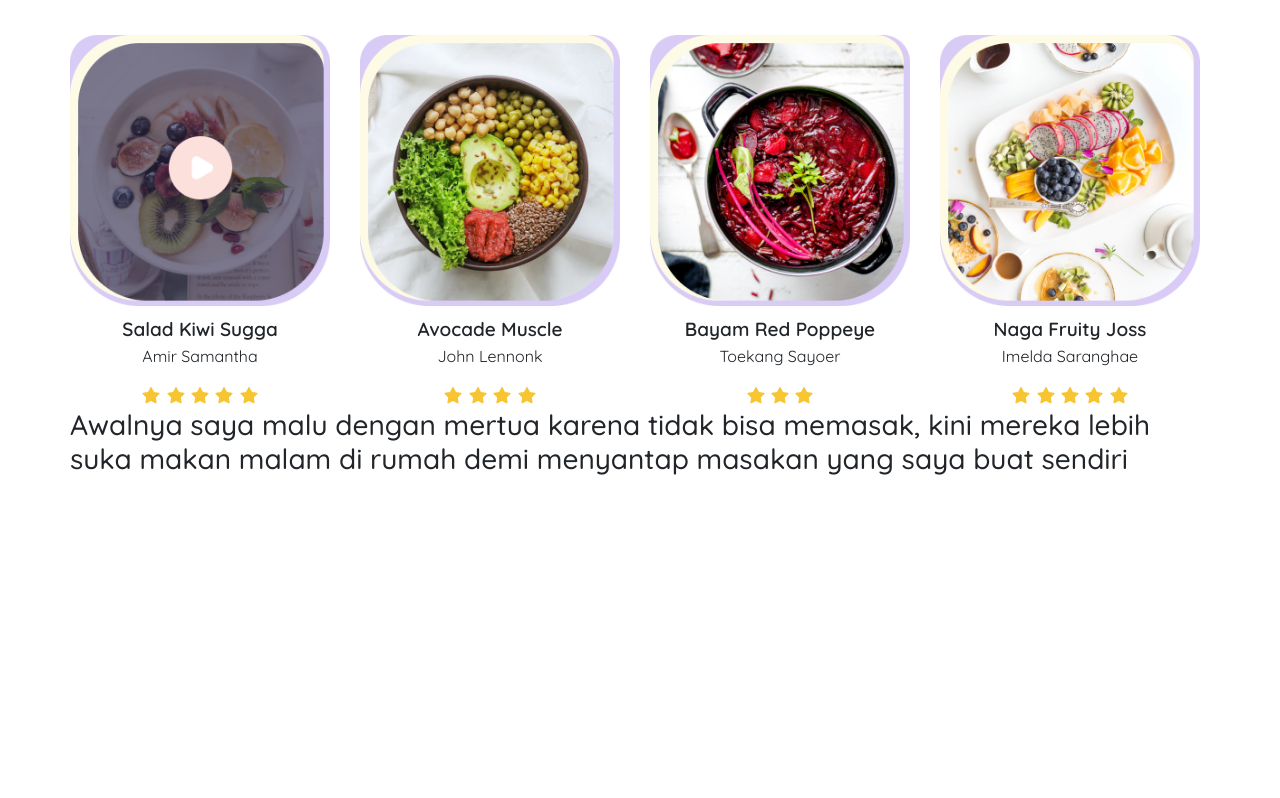
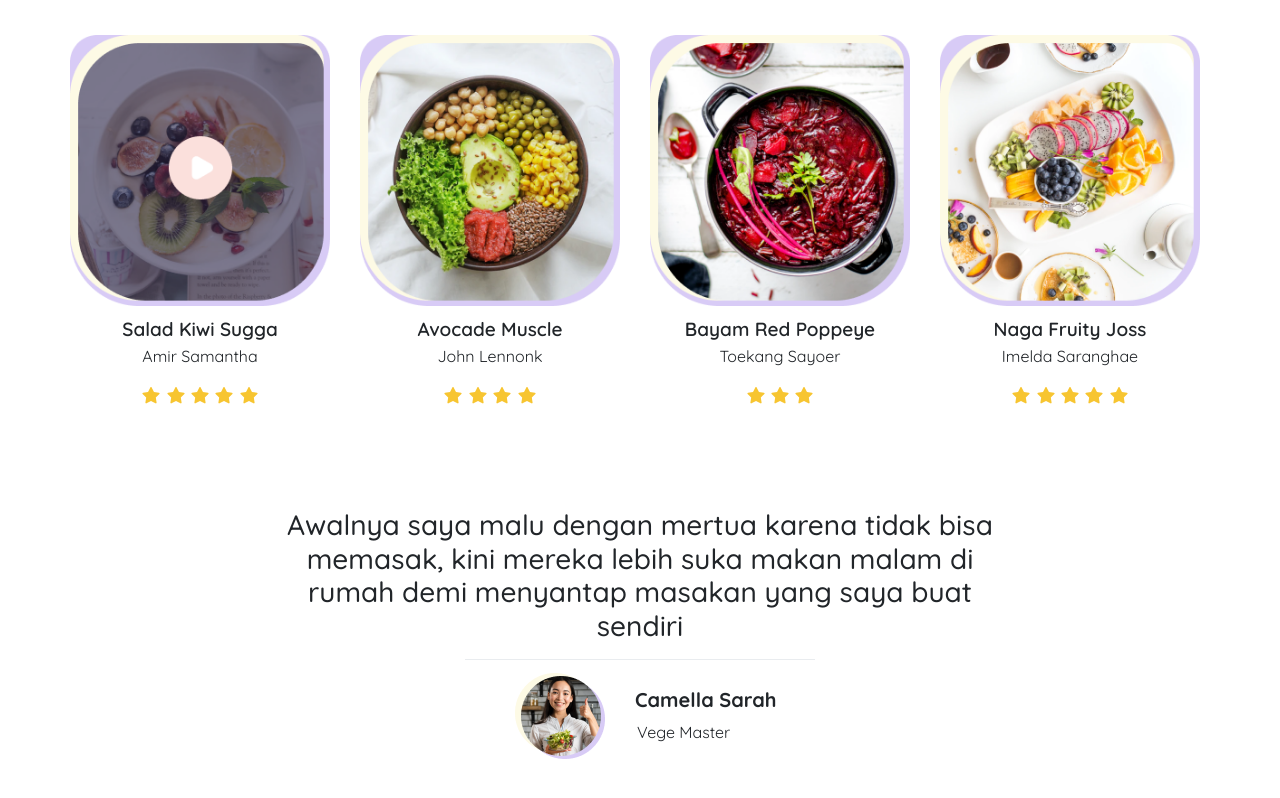
Before and after one commit to kanglerian/foodyar, a plain HTML site: page index.html in a window 1280 px wide. Shown: the part 704-1502 px from the top of the page. Before the commit the page ends 1187 px from the top, so only its background shows below. Drawn offline with Linux system fonts and the light colour scheme.

Commit message:
update testimoni

```diff
--- a/css/style.css
+++ b/css/style.css
@@ -115,3 +115,27 @@ body {
 .watchnow .fa-star {
     color: #F7C531;
 }
+
+.testimonial {
+    padding-top: 100px;
+    padding-bottom: 50px;
+}
+
+.testimonial h3 {
+    text-align: center;
+}
+
+.testimonial img {
+    margin-top: 5px;
+    margin-left: 50px;
+}
+
+.testimonial h5 {
+    margin-left: -20px;
+    font-weight: 800;
+    margin-top: 20px;
+}
+
+.testimonial p {
+    margin-left: -18px;
+}
--- a/index.html
+++ b/index.html
@@ -122,8 +122,27 @@
     <section class="testimonial">
         <div class="container">
             <div class="row">
-                <div class="col-xl-6"></div>
-                <h3>Awalnya saya malu dengan mertua karena tidak bisa memasak, kini mereka lebih suka makan malam di rumah demi menyantap masakan yang saya buat sendiri</h3>
+                <div class="offset-2"></div>
+                <div class="col-xl-8">
+                    <h3>Awalnya saya malu dengan mertua karena tidak bisa memasak, kini mereka lebih suka makan malam di rumah demi menyantap masakan yang saya buat sendiri</h3>
+                </div>
+                <div class="offset-2"></div>
+            </div>
+            <div class="row justify-content-center">
+                <div class="col-xl-4">
+                    <div class="dropdown-divider"></div>
+                </div>
+            </div>
+            <div class="row">
+                <div class="offset-4"></div>
+                <div class="col-xl-2">
+                    <img src="./img/testimoni/fulanah.png" alt="">
+                </div>
+                <div class="col-xl-2">
+                    <h5>Camella Sarah</h5>
+                    <p>Vege Master</p>
+                </div>
+                <div class="offset-4"></div>
             </div>
         </div>
     </section>
```
Also changed, not shown: img/testimoni/fulanah.png (added).
